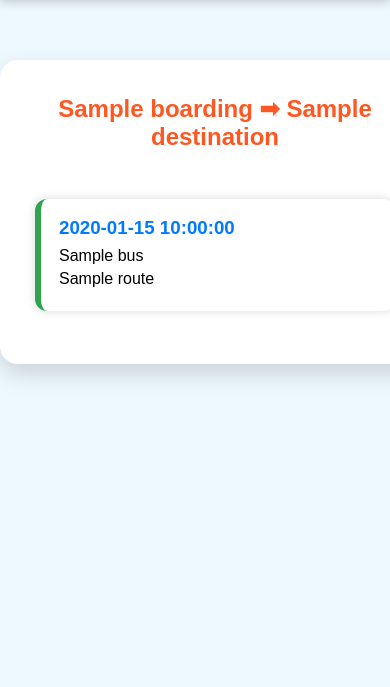
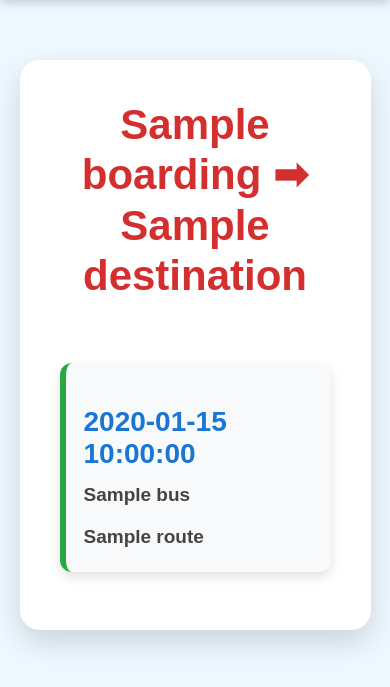
Before and after one commit to sumitsingh34398-art/PrivateBusFinder, a Flask app: template templates/result.html in a window 390 px wide. Shown: the part 69-756 px from the top of the page. Run offline with Flask 3, Linux system fonts and the light colour scheme; the template is opened without the code that fills it: most values are stand-ins (such as "Sample title", 1, 10 or a date in 2020).

Commit message:
Refactor card styles for responsiveness and cleanup
Updated card styles for better responsiveness and aesthetics. Removed unused styles and added new media queries for mobile support.

```diff
--- a/static/style.css
+++ b/static/style.css
@@ -32,10 +32,11 @@ nav a{
 }
 
 .card{
-    width:430px;
-    margin:60px auto;
-    background:white;
-    padding:35px;
+    width:90%;
+    max-width:450px;
+    margin:40px auto;
+    background:#fff;
+    padding:30px;
     border-radius:18px;
     box-shadow:0 10px 25px rgba(0,0,0,.15);
 }
@@ -58,61 +59,15 @@ input{
 button{
     width:100%;
     padding:15px;
-    margin-top:15px;
+    background:#2e7d32;
+    color:white;
     border:none;
     border-radius:10px;
-    background:#2eaf47;
-    color:white;
-    font-size:20px;
+    font-size:18px;
     cursor:pointer;
+    transition:.3s;
 }
 
-button:hover{
-    background:#24883a;
-}
-.bus-card{
-
-    background:white;
-
-    padding:18px;
-
-    border-radius:12px;
-
-    box-shadow:0 0 10px rgba(0,0,0,.15);
-
-    border-left:6px solid #2ea44f;
-
-    }
-
-    .bus-card h3{
-
-    color:#007bff;
-
-    margin-bottom:8px;
-
-    }
-
-    .bus-card p{
-
-    margin:5px 0;
-
-    }
-    .no-bus{
-        text-align:center;
-        background:white;
-        padding:30px;
-        border-radius:15px;
-        margin-top:20px;
-        box-shadow:0 5px 15px rgba(0,0,0,.15);
-    }
-
-    .no-bus h2{
-        color:red;
-    }
-
-    .no-bus p{
-        color:#555;
-    }
     .login-card{
 
         width:380px;
@@ -172,3 +127,222 @@ button:hover{
         cursor:pointer;
 
         }
+
+        @media (max-width:768px){
+
+            .card{
+                width:95%;
+                padding:20px;
+            }
+
+            .card input{
+                width:100%;
+                font-size:16px;
+            }
+
+            .card button{
+                width:100%;
+                font-size:18px;
+            }
+
+            .popular-routes p{
+                font-size:15px;
+            }
+        }
+        .popular-routes{
+            margin-top:20px;
+            text-align:left;
+        }
+
+        .popular-routes h3{
+            color:#1976d2;
+            margin-bottom:10px;
+        }
+
+        .popular-routes p{
+            margin:6px 0;
+            font-size:16px;
+        }
+        /* Result Page */
+
+.bus-card{
+    background:#f8f9fa;
+    border-left:6px solid #28a745;
+    padding:18px;
+    margin-top:18px;
+    border-radius:12px;
+    box-shadow:0 5px 12px rgba(0,0,0,.12);
+    transition:.3s;
+}
+
+.bus-card:hover{
+    transform:translateY(-3px);
+}
+
+.bus-card h3{
+    margin:0;
+    color:#1976d2;
+}
+
+.bus-card p{
+    margin-top:8px;
+    font-size:17px;
+    font-weight:bold;
+}
+
+.no-bus{
+    background:#fff3f3;
+    border-left:6px solid red;
+    padding:20px;
+    margin-top:20px;
+    border-radius:12px;
+    text-align:center;
+}
+
+.no-bus h3{
+    color:red;
+}
+
+.card a{
+    display:inline-block;
+    margin-top:20px;
+    text-decoration:none;
+    font-weight:bold;
+    color:#1976d2;
+}
+
+.card a:hover{
+    color:#0d47a1;
+}
+.hero{
+    text-align:center;
+    padding:70px 20px;
+    background:linear-gradient(135deg,#dbeafe,#f0fdf4);
+    border-radius:20px;
+    margin:30px;
+}
+
+.hero h1{
+    font-size:50px;
+    color:#0d47a1;
+    margin-bottom:15px;
+}
+
+.hero p{
+    font-size:20px;
+    color:#444;
+}
+/* Timetable Table */
+
+table{
+    width:100%;
+    border-collapse:collapse;
+    margin-top:20px;
+    border-radius:12px;
+    overflow:hidden;
+}
+
+table th{
+    background:#1976d2;
+    color:white;
+    padding:14px;
+    font-size:18px;
+}
+
+table td{
+    padding:14px;
+    border-bottom:1px solid #ddd;
+    font-size:17px;
+}
+
+table tr:nth-child(even){
+    background:#f7f7f7;
+}
+
+table tr:hover{
+    background:#e3f2fd;
+    transition:.3s;
+}
+
+.card h2{
+    color:#e53935;
+    margin-bottom:20px;
+    font-size:36px;
+}
+
+.back-btn{
+    display:inline-block;
+    margin-top:25px;
+    padding:12px 25px;
+    background:#1976d2;
+    color:white;
+    text-decoration:none;
+    border-radius:8px;
+    font-weight:bold;
+}
+
+.back-btn:hover{
+    background:#0d47a1;
+}
+/* About Page */
+
+.card{
+    width:520px;
+    max-width:90%;
+    margin:60px auto;
+    background:#fff;
+    padding:40px;
+    border-radius:20px;
+    box-shadow:0 12px 30px rgba(0,0,0,0.15);
+}
+
+.card h2{
+    text-align:center;
+    color:#d32f2f;
+    font-size:42px;
+    margin-bottom:25px;
+    line-height:1.2;
+}
+
+.card p{
+    font-size:19px;
+    line-height:1.8;
+    color:#444;
+}
+
+.card h3{
+    margin-top:25px;
+    font-size:28px;
+    color:#1976d2;
+}
+
+.card ul{
+    list-style:none;
+    padding:0;
+}
+
+.card ul li{
+    font-size:20px;
+    margin:12px 0;
+    color:#333;
+}
+
+.card ul li::before{
+    content:"✅ ";
+}
+
+.back-btn{
+    display:inline-block;
+    margin-top:30px;
+    padding:12px 28px;
+    background:#1976d2;
+    color:#fff;
+    text-decoration:none;
+    border-radius:8px;
+    font-weight:bold;
+    transition:.3s;
+}
+
+.back-btn:hover{
+    background:#0d47a1;
+}
```
